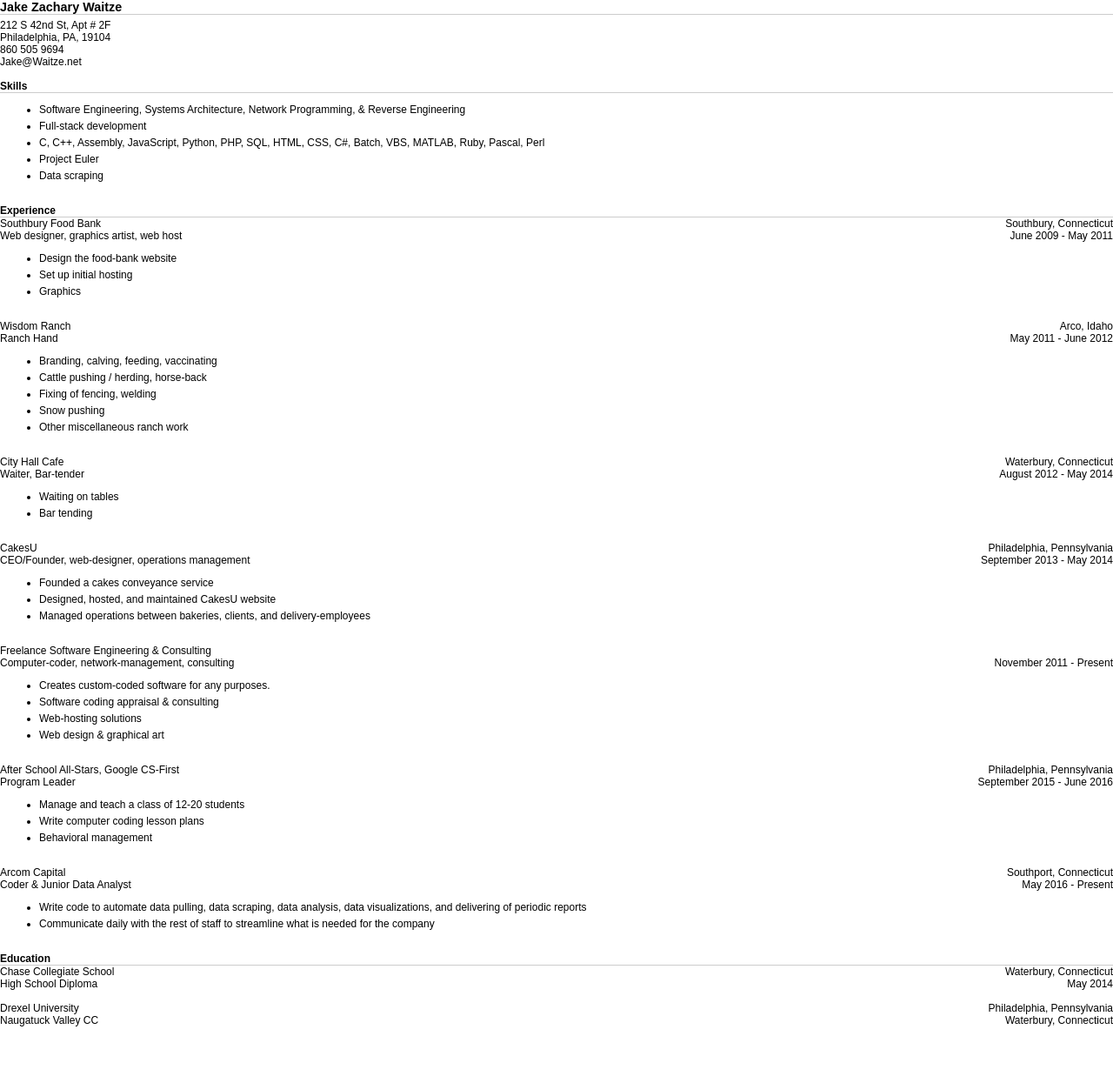
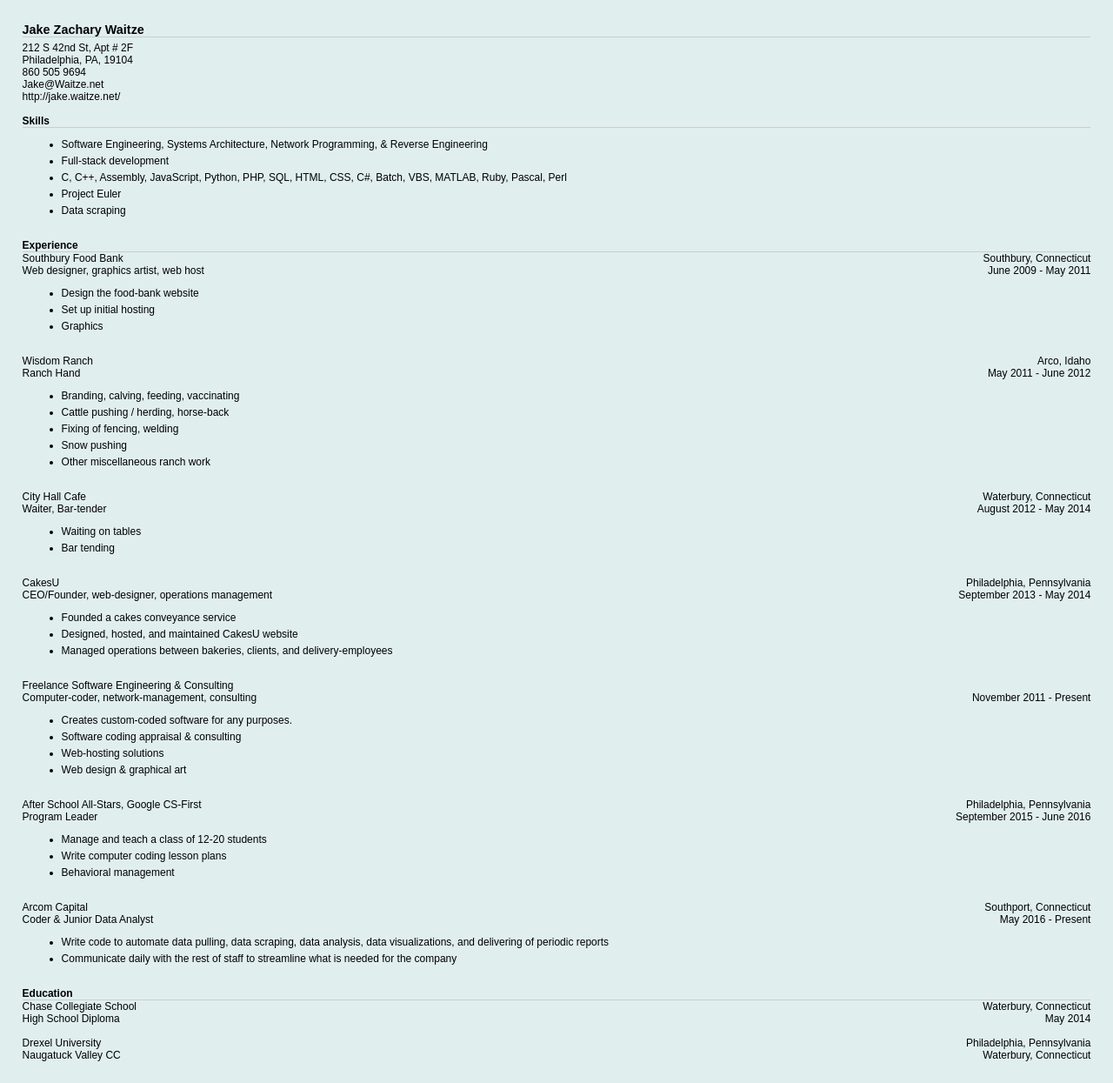
Before and after one commit to jwaitze/jake-personal-website, a PHP site: page /resume in a window 1280 px wide. Shown: the whole page at 87% size. Before the commit the page ends 1180 px from the top, so only its background shows below. Run offline with PHP 8.4, Linux system fonts and the light colour scheme.

Commit message:
Added some relevant links.

```diff
--- a/css/main.css
+++ b/css/main.css
@@ -58,10 +58,6 @@ canvas {
 	color: white;
 }
 
-.active {
-	color: white;
-}
-
 #mainMenu {
 	background-color: black;
 	width: 100%;
--- a/resume/index.html
+++ b/resume/index.html
@@ -4,14 +4,14 @@
     <title>Resume: Jake Waitze</title>
     <style type="text/css">
     body {
-    background: #fff;
-    margin: 0px;
+        background: #E0EEEE;
+        margin: 2%;
     }
     td {
-    background: transparent;
-    color: #000000;
-    font-family: sans-serif;
-    font-size: 12px;
+        background: transparent;
+        color: #000000;
+        font-family: sans-serif;
+        font-size: 12px;
     }
     </style>
 </head>
@@ -57,6 +57,9 @@
         </div>
         <div>
             Jake@Waitze.net
+        </div>
+        <div>
+            http://jake.waitze.net/
         </div>
         <br>
         <div class="sectionlabel">
```
Also changed, not shown: index.html (+4 -3 lines), 1 other file.
